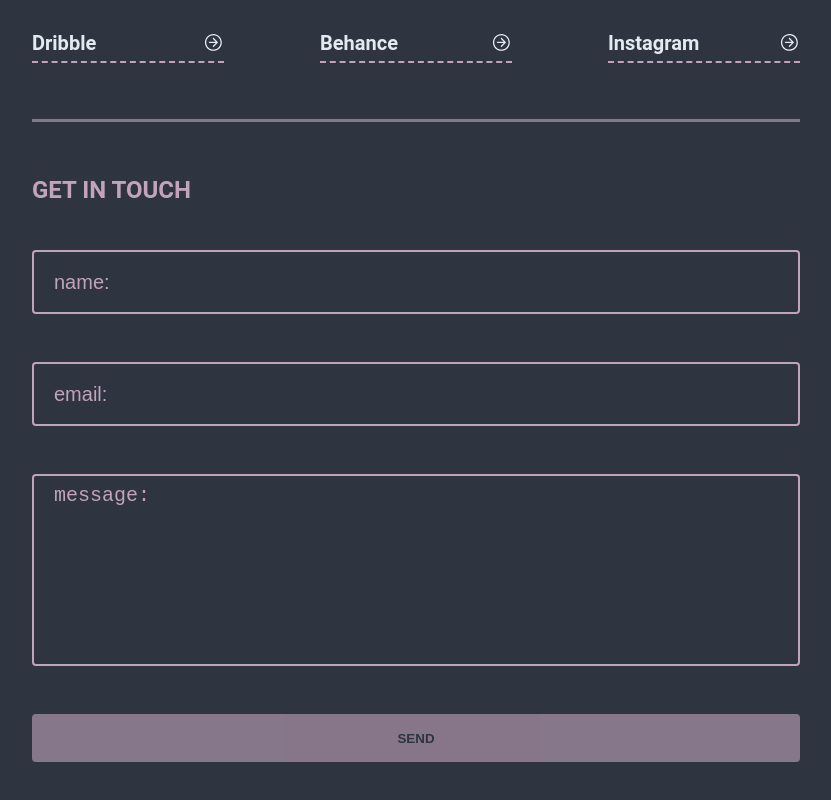
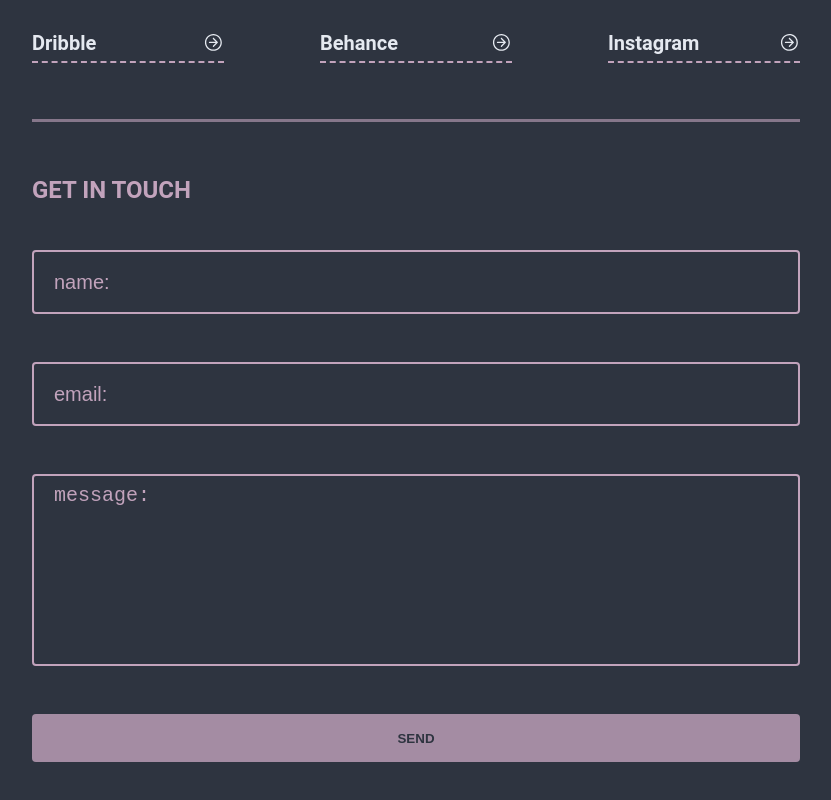
Before and after one commit to charlotte-hues/portfolio-nextjs, a Next.js app: page / in a window 1280 px wide. Shown: the part 3135-3935 px from the top of the page, without its empty margins (224-1055 px from the left). Built offline with nearby package versions, Linux system fonts and the light colour scheme; a web font is replaced by a local one.

Commit message:
Made disabled button more accessible

```diff
--- a/components/ui/Inputs/Button.js
+++ b/components/ui/Inputs/Button.js
@@ -27,7 +27,7 @@ const StyledButton = styled.button`
 
     &:disabled {
         background: ${({theme}) => theme.colors.primary};
-        opacity: 0.6;
+        opacity: 0.8;
         cursor: default;
     }
 `;
```
